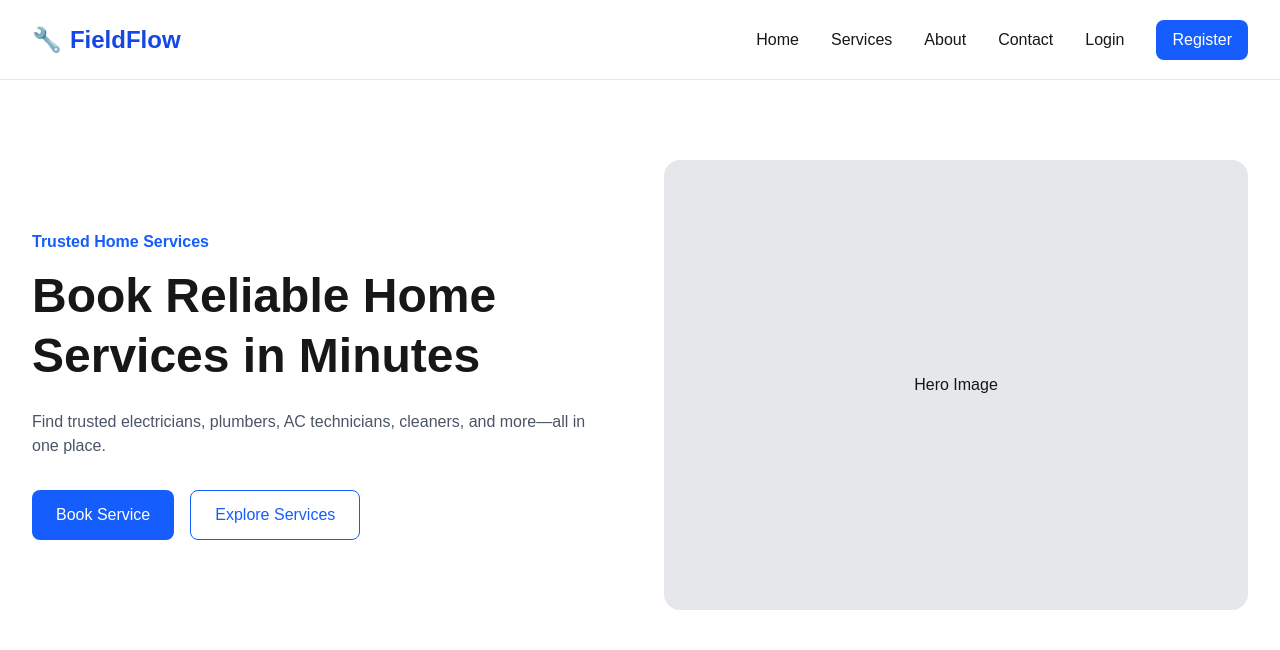
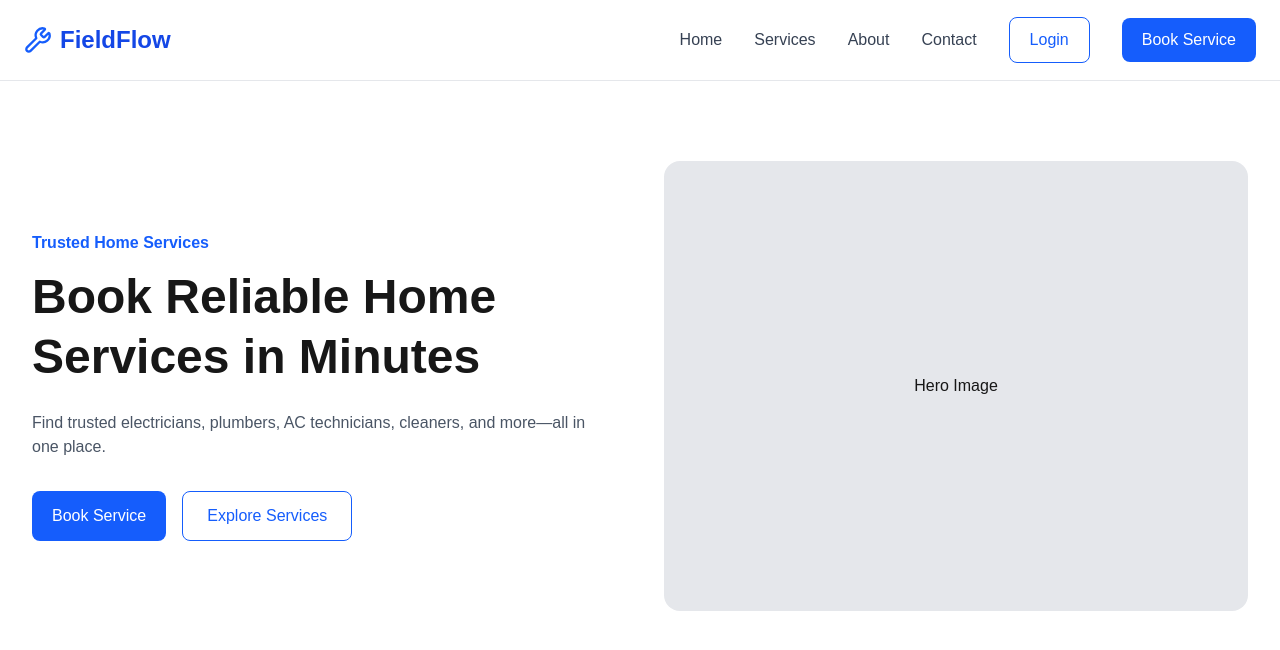
Before and after one commit to anan246/FIELDFLOW_ANANYA, a Next.js app in the folder frontend/fieldflowapp/: page / in a window 1280 px wide. Shown: the top 650 px of the page. Built offline with nearby package versions, Linux system fonts and the light colour scheme.

Commit message:
Improve shared navbar and homepage hero

```diff
--- a/frontend/fieldflowapp/app/page.js
+++ b/frontend/fieldflowapp/app/page.js
@@ -17,7 +17,7 @@ export default function Home() {
           </p>
 
           <div className="flex gap-4">
-            <button className="bg-blue-600 text-white px-6 py-3 rounded-lg">
+            <button className="bg-blue-600 hover:bg-blue-700 text-white px-5 py-2.5 rounded-lg font-medium transition-colors">
               Book Service
             </button>
 
--- a/frontend/fieldflowapp/components/layout/Navbar.js
+++ b/frontend/fieldflowapp/components/layout/Navbar.js
@@ -1,23 +1,42 @@
 import Link from "next/link";
+import { Wrench } from "lucide-react";
 
 export default function Navbar() {
   return (
-    <nav className="h-20 border-b border-gray-200 bg-white flex items-center justify-between px-8">
-      <div className="flex items-center gap-2">
-        <span className="text-2xl">🔧</span>
-        <h1 className="text-2xl font-bold text-blue-700">FieldFlow</h1>
-      </div>
+    <nav className="sticky top-0 z-50 bg-white border-b border-gray-200">
+      <div className="max-w-7xl mx-auto h-20 px-6 flex items-center justify-between">
+        {/* Logo */}
+        <Link href="/" className="flex items-center gap-2">
+          <Wrench className="w-7 h-7 text-blue-600" />
+          <h1 className="text-2xl font-bold text-blue-700">FieldFlow</h1>
+        </Link>
 
-      <div className="flex items-center gap-8">
-        <Link href="/">Home</Link>
-        <Link href="/services">Services</Link>
-        <Link href="/about">About</Link>
-        <Link href="/contact">Contact</Link>
-        <Link href="/login">Login</Link>
-        <Link href="/register"
-          className="bg-blue-600 text-white px-4 py-2 rounded-lg">
-          Register
-        </Link>
+        {/* Navigation */}
+        <div className="flex items-center gap-8">
+          {["Home", "Services", "About", "Contact"].map((item) => (
+            <Link
+              key={item}
+              href={item === "Home" ? "/" : `/${item.toLowerCase()}`}
+              className="font-medium text-gray-700 hover:text-blue-600"
+            >
+              {item}
+            </Link>
+          ))}
+
+          <Link
+            href="/login"
+            className="border border-blue-600 text-blue-600 px-5 py-2.5 rounded-lg font-medium hover:bg-blue-50"
+          >
+            Login
+          </Link>
+
+          <Link
+            href="/register"
+            className="bg-blue-600 hover:bg-blue-700 text-white px-5 py-2.5 rounded-lg font-medium transition-colors"
+          >
+            Book Service
+          </Link>
+        </div>
       </div>
     </nav>
   );
--- a/frontend/fieldflowapp/package.json
+++ b/frontend/fieldflowapp/package.json
@@ -9,6 +9,7 @@
     "lint": "eslint"
   },
   "dependencies": {
+    "lucide-react": "^1.27.0",
     "next": "16.2.12",
     "react": "19.2.4",
     "react-dom": "19.2.4"
```
Also changed, not shown: 1 other file (tests, documents, lock files or other folders).
